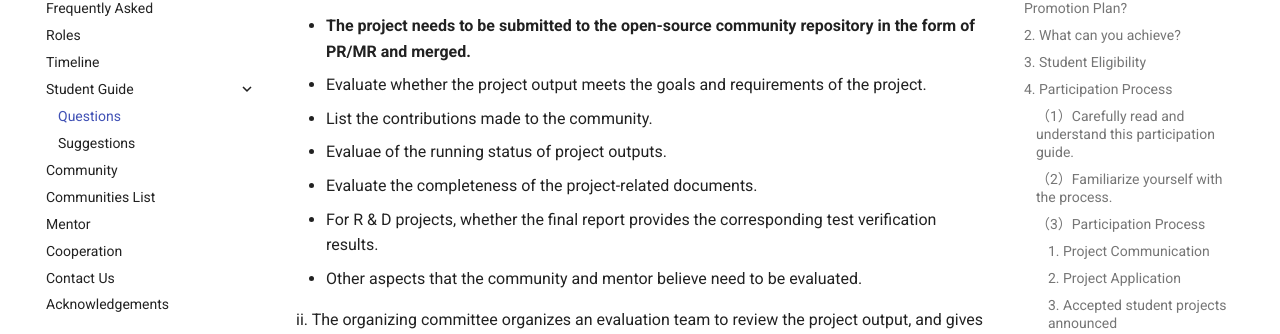
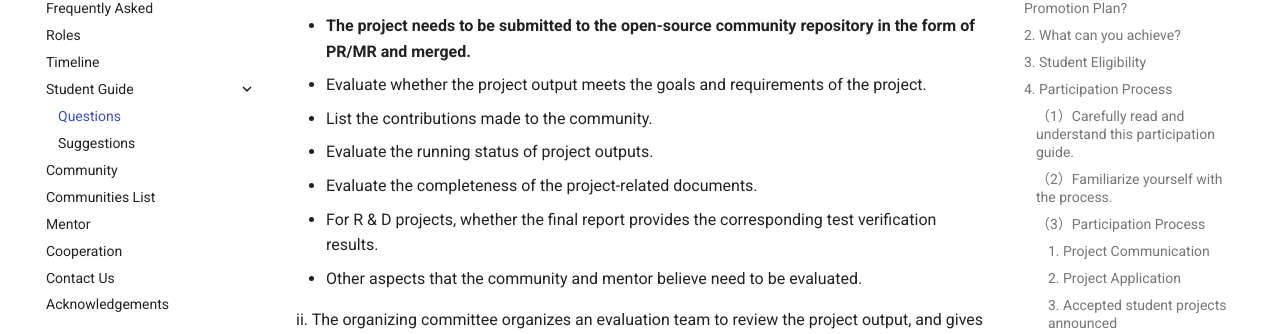
Before and after one commit to summer-ospp/help-en, an MkDocs documentation site: the page built from docs/student.md, in a window 1280 px wide and 900 px high, scrolled down 4379 px. Shown: the part 118-452 px from the top of the window. Built offline with MkDocs 1.6.1 and Material for MkDocs 9.7.7, drawn with Linux system fonts in a browser that asks for light colours; comment, search, counter and statistics services are not loaded.

Commit message:
Update student.md

```diff
--- a/docs/student.md
+++ b/docs/student.md
@@ -109,7 +109,7 @@ i. Mentors will review the student's project results in the following aspects an
 * **The project needs to be submitted to the open-source community repository in the form of PR/MR and merged.**
 * Evaluate whether the project output meets the goals and requirements of the project.
 * List the contributions made to the community.
-* Evaluae of the running status of project outputs.
+* Evaluate the running status of project outputs.
 * Evaluate the completeness of the project-related documents.
 * For R & D projects, whether the final report provides the corresponding test verification results.
 * Other aspects that the community and mentor believe need to be evaluated.
```
